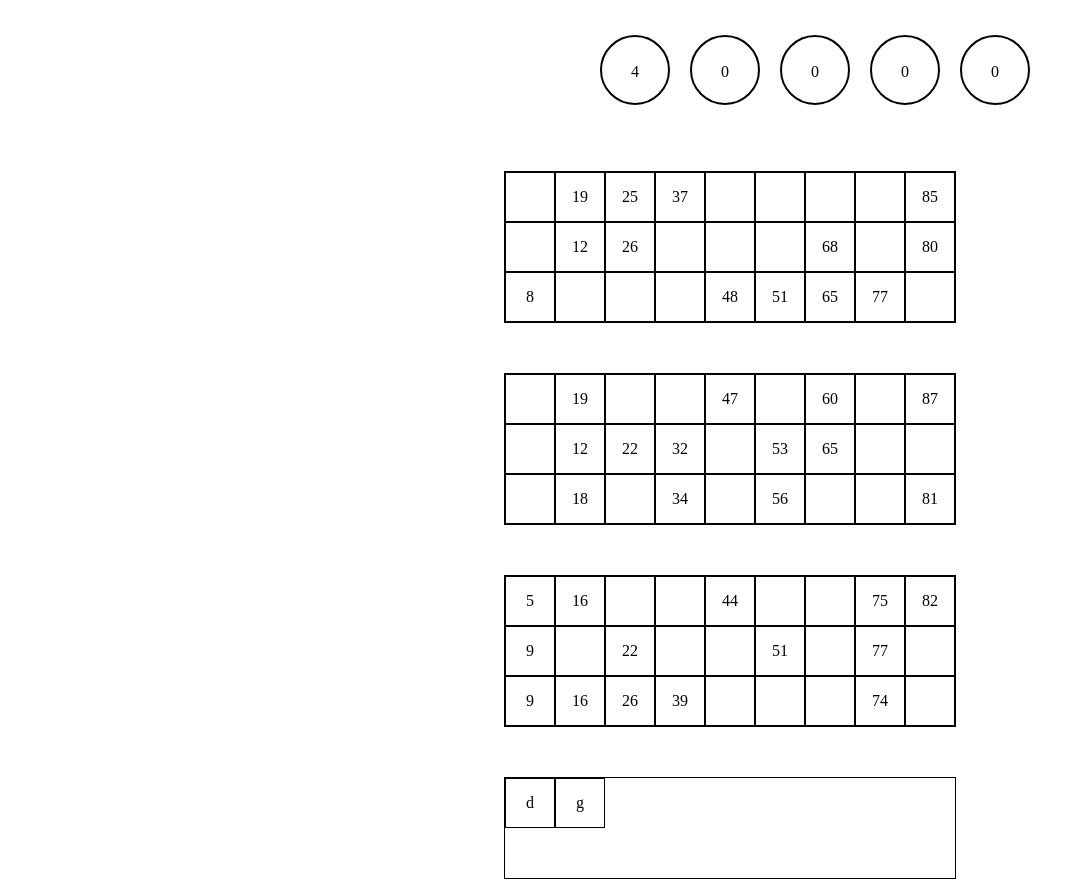
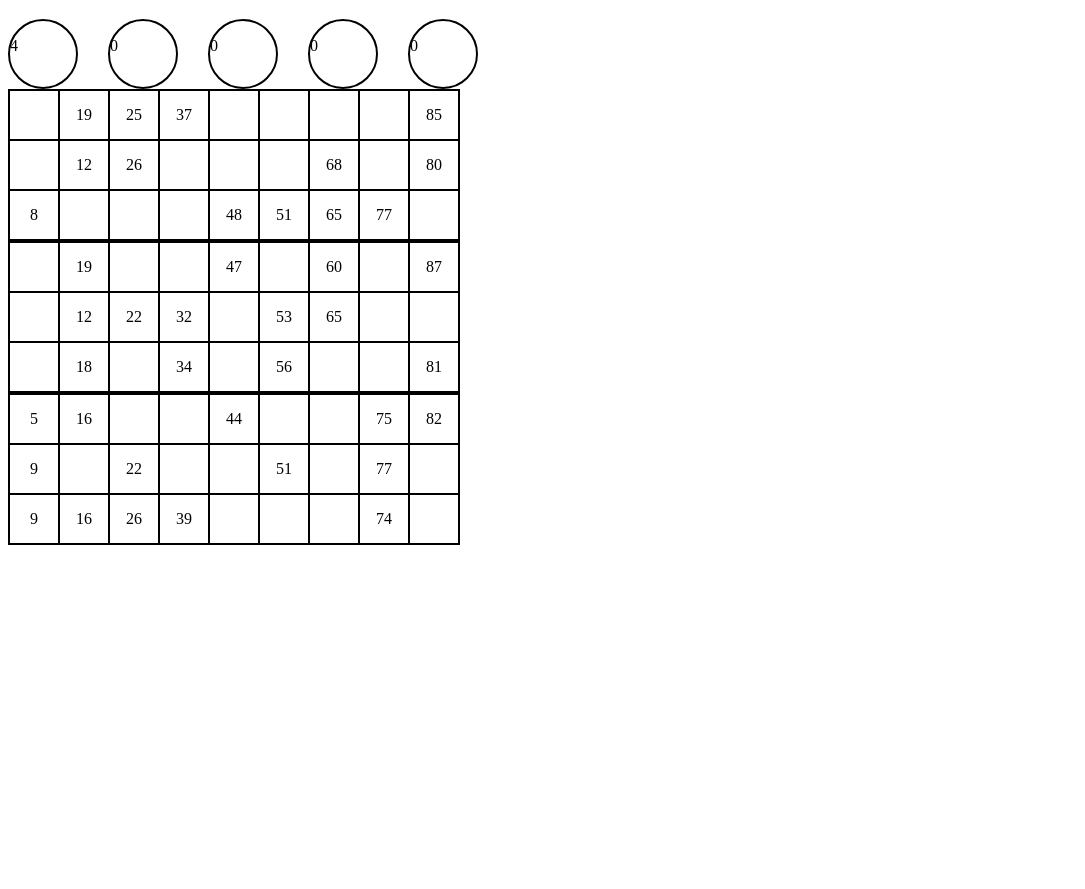
Before and after one commit to Chip-chilinka/BadBingo, a plain HTML site: page index.html in a window 1280 px wide. Shown: the part 61-950 px from the top of the page, without its empty margins (0-1085 px from the left). After the commit the page ends 800 px from the top, so only its background shows below. Drawn offline with Linux system fonts and the light colour scheme.

Commit message:
Структурирую и упрощаю код

```diff
--- a/index.html
+++ b/index.html
@@ -12,41 +12,31 @@
     <h1>Жесткое лото</h1>
 
     <div class="Circles">
+        <div id="circlesStyle">
+            <div class="Numbers">
+                <p id="MainCircle">0</p>
+            </div>
 
-        <blockquote class="MainNumber">
-            <p id="MainCircle">0</p>
-        </blockquote>
+            <div class="Numbers">
+                <p id="Circle2">0</p>
+            </div>
 
-        <blockquote class="Number2">
-            <p id="Circle2">0</p>
-        </blockquote>
+            <div class="Numbers">
+                <p id="Circle3">0</p>
+            </div>
 
-        <blockquote class="Number3">
-            <p id="Circle3">0</p>
-        </blockquote>
+            <div class="Numbers">
+                <p id="Circle4">0</p>
+            </div>
 
-        <blockquote class="Number4">
-            <p id="Circle4">0</p>
-        </blockquote>
-
-        <blockquote class="Number5">
-            <p id="Circle5">0</p>
-        </blockquote>
-
+            <div class="Numbers">
+                <p id="Circle5">0</p>
+            </div>
+        </div>
+        <table class="container" id="table1"></table>
+        <table class="container" id="table2"></table>
+        <table class="container" id="table3"></table>
     </div>
-
-    <table class="container" id="table1"></table>
-    <table class="container" id="table2"></table>
-    <table class="container" id="table3"></table>
-    <table>
-        <tr>
-            <td>d</td>
-            <td>g</td>
-        </tr>
-        <tr>
-            <td</td>
-        </tr>
-    </table>
 
 
     <div class="field"></div>
--- a/index.js
+++ b/index.js
@@ -16,9 +16,9 @@ function randUniqueArr(count, min, max) {
 
 let MainCircleArray = randUniqueArr(90, 1, 90);
 
-let MappedCircleArray = MainCircleArray.map(function(i){
-	return `<div>${i}</div>`;
-})
+// let MappedCircleArray = MainCircleArray.map(function(i){
+// 	return `<div>${i}</div>`;
+// })
 
 // FIXME make interval instead of setTimeout for each value    DONE
 //setInterval(() => {
@@ -26,25 +26,16 @@ let MappedCircleArray = MainCircleArray.map(function(i){
 //	// draw it
 //}, N)
 
-function CirclesFiller() {
-	let N0 = document.getElementById("MainCircle")
-		N0.innerHTML = (CirclesArray[0])
-		let N1 = document.getElementById("Circle2")
-		N1.innerHTML = (CirclesArray[1])
-		let N2 = document.getElementById("Circle3")
-		N2.innerHTML = (CirclesArray[2])
-		let N3 = document.getElementById("Circle4")
-		N3.innerHTML = (CirclesArray[3])
-		let N4 = document.getElementById("Circle5")
-		N4.innerHTML = (CirclesArray[4])
-}
-
 let CirclesArray = [0, 0, 0, 0, 0];
 let counter = 0
 const TimerSet = setInterval(function(){
 	CirclesArray.unshift(MainCircleArray[counter]);
 	CirclesArray.splice(5, 1);
-	CirclesFiller()
+	document.getElementById("MainCircle").innerHTML = (CirclesArray[0])
+	document.getElementById("Circle2").innerHTML = (CirclesArray[1])
+	document.getElementById("Circle3").innerHTML = (CirclesArray[2])
+	document.getElementById("Circle4").innerHTML = (CirclesArray[3])
+	document.getElementById("Circle5").innerHTML = (CirclesArray[4])
 	console.log(CirclesArray)
 
 	counter++
--- a/style.css
+++ b/style.css
@@ -9,74 +9,30 @@ h1 {
 .Circles {
     color: black;
     display: flex;
-    justify-content: center;
+    flex-direction: column;
 }
 
-.MainNumber {
-    margin-right: 10px;
-    margin-left: 45vh;
+#circlesStyle {
+    display: flex;
+    gap: 30px;
+    position: relative;
+    align-items: center;
+}
+
+.Numbers {
+    display: inline-block;
     width: 70px;
     height: 70px;
     border: 2px solid;
     border-radius: 50%;
-    line-height: 37px;
-    text-align: center;
-}
-
-.Number2 {
-    margin-right: 10px;
-    margin-left: 10px;
-    width: 70px;
-    height: 70px;
-    border: 2px solid;
-    border-radius: 50%;
-    line-height: 37px;
-    text-align: center;
-}
-
-.Number3 {
-    margin-right: 10px;
-    margin-left: 10px;
-    width: 70px;
-    height: 70px;
-    border: 2px solid;
-    border-radius: 50%;
-    line-height: 37px;
-    text-align: center;
-}
-
-.Number4 {
-    margin-right: 10px;
-    margin-left: 10px;
-    width: 70px;
-    height: 70px;
-    border: 2px solid;
-    border-radius: 50%;
-    line-height: 37px;
-    text-align: center;
-}
-
-.Number5 {
-    margin-right: 10px;
-    margin-left: 10px;
-    width: 70px;
-    height: 70px;
-    border: 2px solid;
-    border-radius: 50%;
-    line-height: 37px;
-    text-align: center;
 }
 
 
 table {
-    border: 1px solid black;
-    border-collapse: collapse;
+    display: flex;
+    flex-direction: column;
     width: 452px;
-    text-align: center;
-    margin-top: 50px;
-    margin-bottom: 10px;
     cursor: pointer;
-    margin-left: 62vh;
 }
 
 
@@ -92,13 +48,16 @@ tr:hover {
 
 td:hover:after{
     content: '';
-    position: absolute;
 
 }
 
 td {
+    display: flex;
+    order: 1px solid black;
+    justify-content: center;
+    align-items: center;
+}
+
+table, td {
     border: 1px solid black;
-    display: flex;
-    align-items: center;
-    justify-content: center;
 }
```
